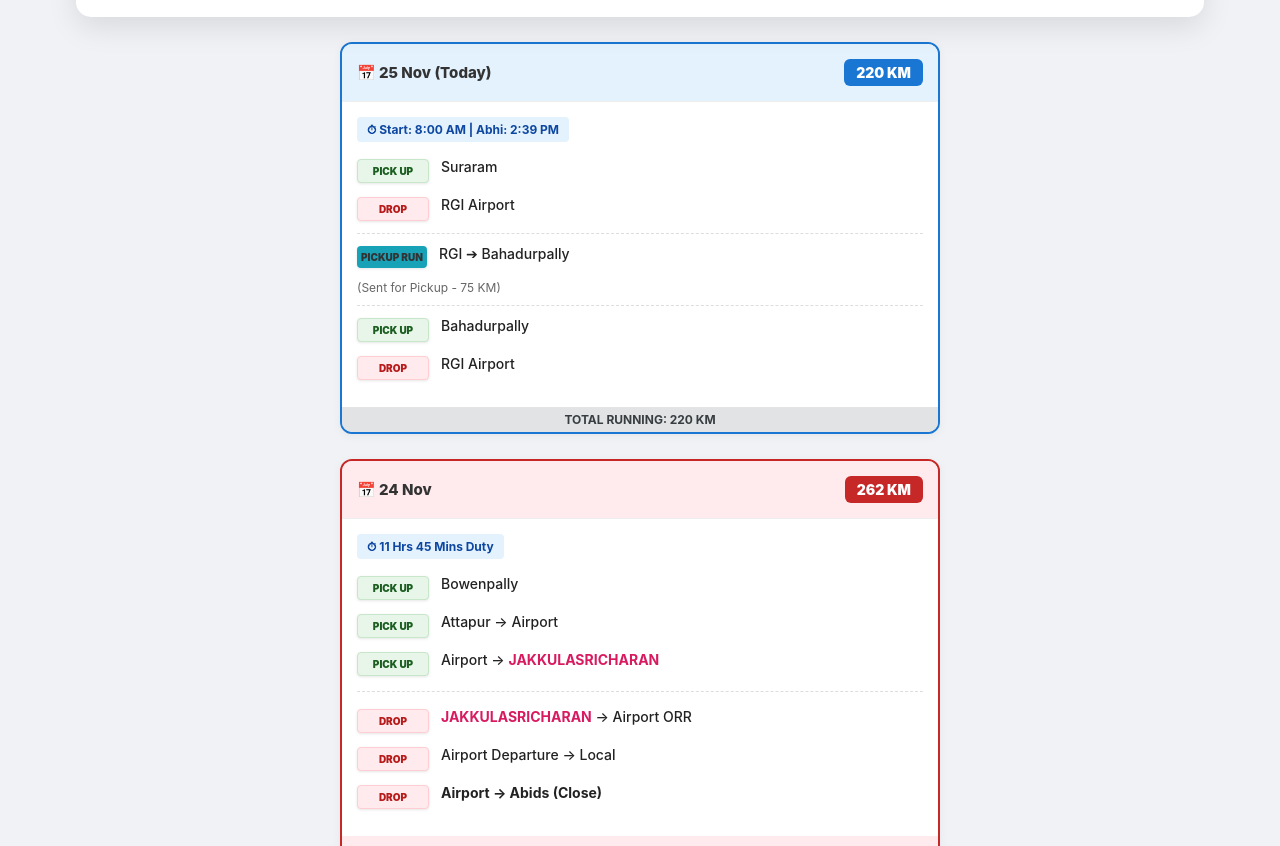
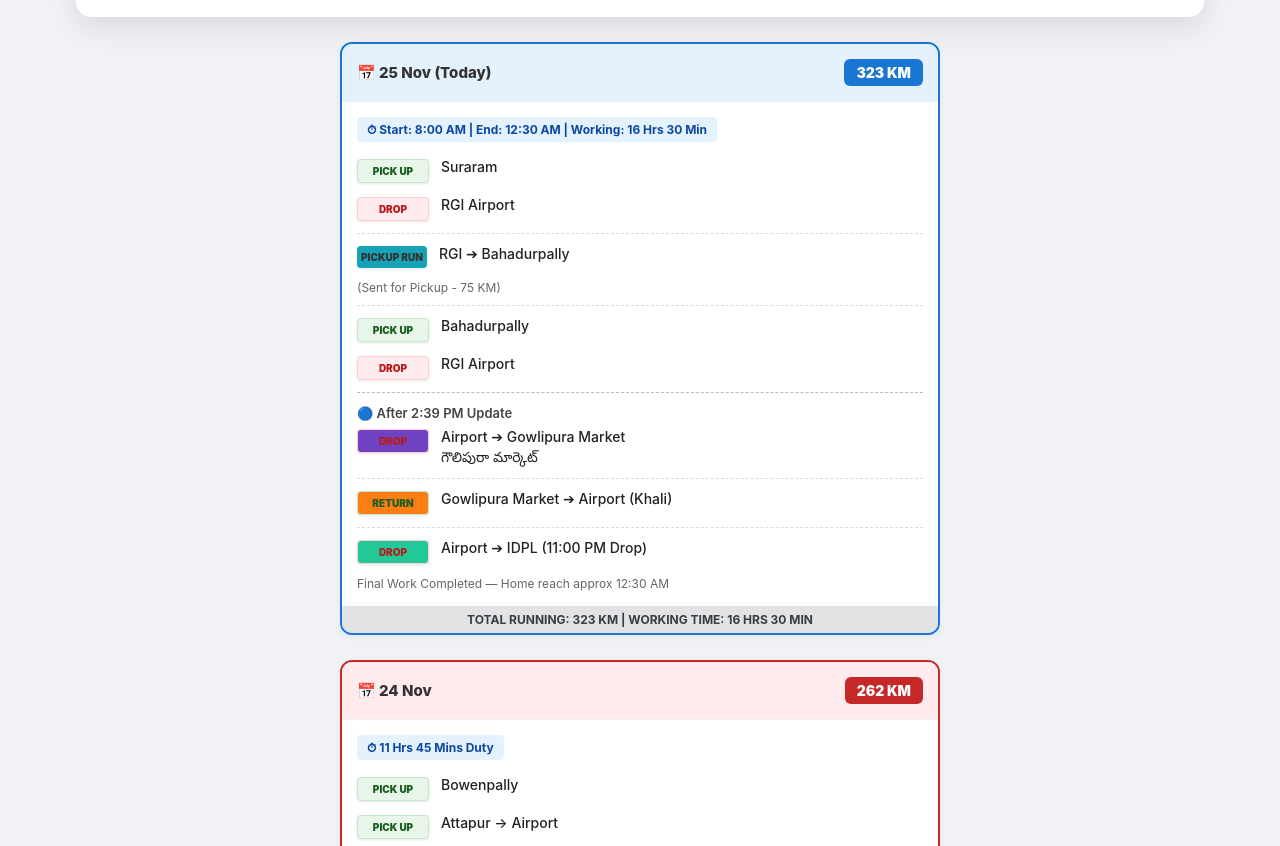
Before and after one commit to mustaqeem208/Duty-Log-17-22-Nov, a plain HTML site: page index.html in a window 1280 px wide. Shown: the part 233-1079 px from the top of the page. Drawn offline with Linux system fonts and the light colour scheme.

Commit message:
Update distance and working time in index.html

```diff
--- a/index.html
+++ b/index.html
@@ -247,26 +247,67 @@
 <div class="card norm">
     <div class="card-head">
         <div class="date">📅 25 Nov (Today)</div>
-        <div class="km-badge norm">220 KM</div>
+        <div class="km-badge norm">323 KM</div>
     </div>
+
     <div class="card-body">
-        <div class="time-badge">⏱ Start: 8:00 AM | Abhi: 2:39 PM</div>
+        <div class="time-badge">
+            ⏱ Start: 8:00 AM | End: 12:30 AM | Working: 16 Hrs 30 Min
+        </div>
 
+        <!-- MORNING MAIN TRIP -->
         <div class="row"><div class="badge badge-pick">PICK UP</div><div class="location">Suraram</div></div>
         <div class="row"><div class="badge badge-drop">DROP</div><div class="location">RGI Airport</div></div>
 
         <hr style="border:0; border-top:1px dashed #ddd; margin:10px 0;">
 
-        <div class="row"><div class="badge" style="background:#17a2b8;">PICKUP RUN</div><div class="location">RGI ➔ Bahadurpally</div></div>
+        <!-- PICKUP RUN -->
+        <div class="row">
+            <div class="badge" style="background:#17a2b8;">PICKUP RUN</div>
+            <div class="location">RGI ➔ Bahadurpally</div>
+        </div>
         <div class="note" style="font-size:12px; color:#666; margin-top:2px;">(Sent for Pickup - 75 KM)</div>
 
         <hr style="border:0; border-top:1px dashed #ddd; margin:10px 0;">
 
+        <!-- BAHADURPALLY PICKUP BACK TO AIRPORT -->
         <div class="row"><div class="badge badge-pick">PICK UP</div><div class="location">Bahadurpally</div></div>
         <div class="row"><div class="badge badge-drop">DROP</div><div class="location">RGI Airport</div></div>
+
+        <hr style="border:0; border-top:1px dashed #bbb; margin:12px 0;">
+
+        <!-- NEW UPDATES AFTER 2:39 PM -->
+        <div class="update-title" style="font-size:13px; color:#444; margin-bottom:6px; font-weight:600;">🔵 After 2:39 PM Update</div>
+
+        <!-- AIRPORT → GOWLIPURA -->
+        <div class="row">
+            <div class="badge badge-drop" style="background:#6f42c1;">DROP</div>
+            <div class="location">Airport ➔ Gowlipura Market<br>గౌలిపురా మార్కెట్</div>
+        </div>
+
+        <hr style="border:0; border-top:1px dashed #ddd; margin:10px 0;">
+
+        <!-- RETURN RUN EMPTY -->
+        <div class="row">
+            <div class="badge badge-pick" style="background:#fd7e14;">RETURN</div>
+            <div class="location">Gowlipura Market ➔ Airport (Khali)</div>
+        </div>
+
+        <hr style="border:0; border-top:1px dashed #ddd; margin:10px 0;">
+
+        <!-- 11 PM IDPL DROP -->
+        <div class="row">
+            <div class="badge badge-drop" style="background:#20c997;">DROP</div>
+            <div class="location">Airport ➔ IDPL (11:00 PM Drop)</div>
+        </div>
+
+        <div class="note" style="font-size:12px; color:#666; margin-top:4px;">
+            Final Work Completed — Home reach approx 12:30 AM
+        </div>
     </div>
-     <div class="footer-alert" style="background:#e2e3e5; color:#383d41; text-align:center; padding:5px; font-size:12px;">
-        Total Running: 220 KM
+
+    <div class="footer-alert" style="background:#e2e3e5; color:#383d41; text-align:center; padding:6px; font-size:12px;">
+        Total Running: 323 KM | Working Time: 16 Hrs 30 Min
     </div>
 </div>
 
```
